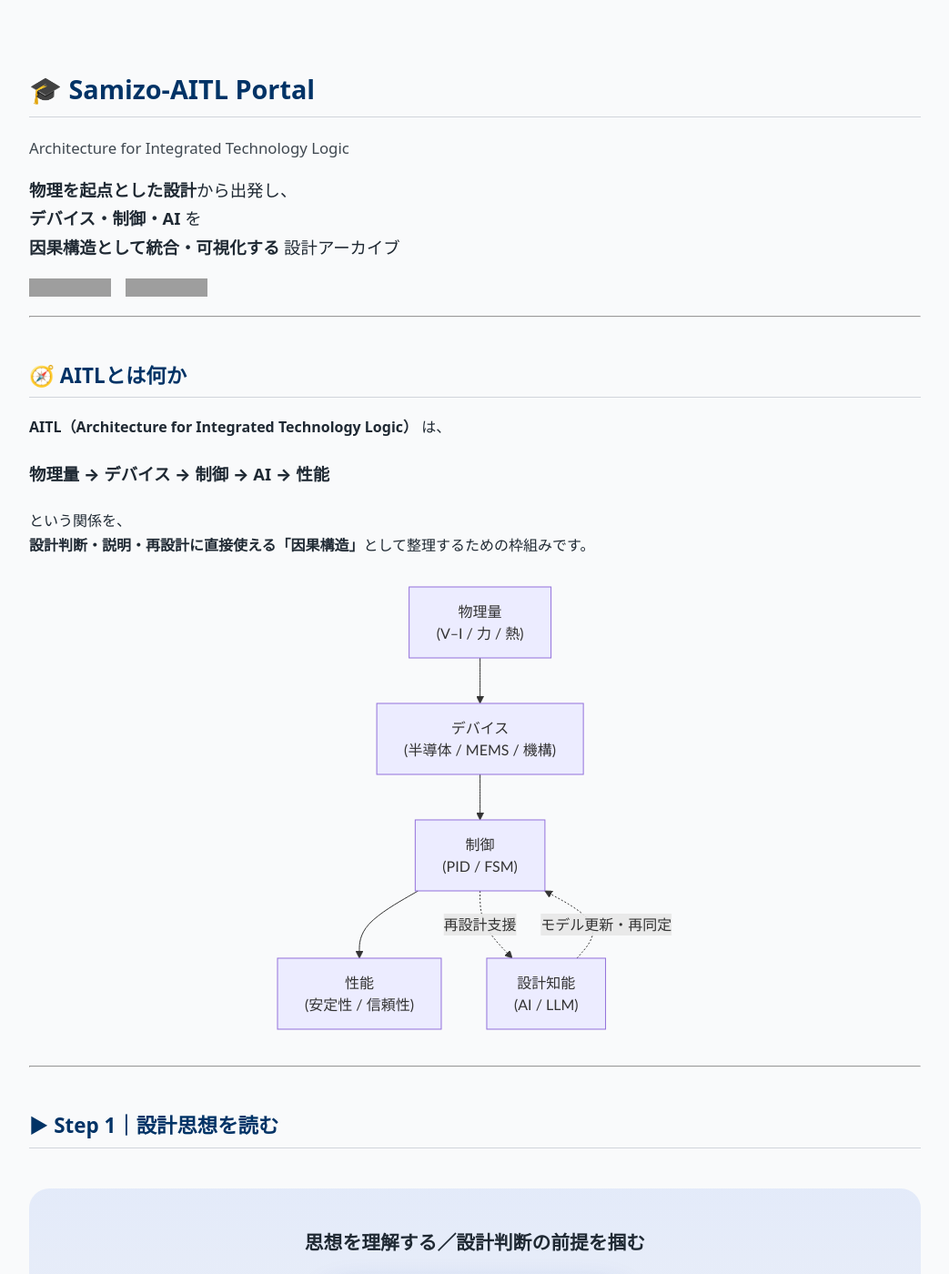
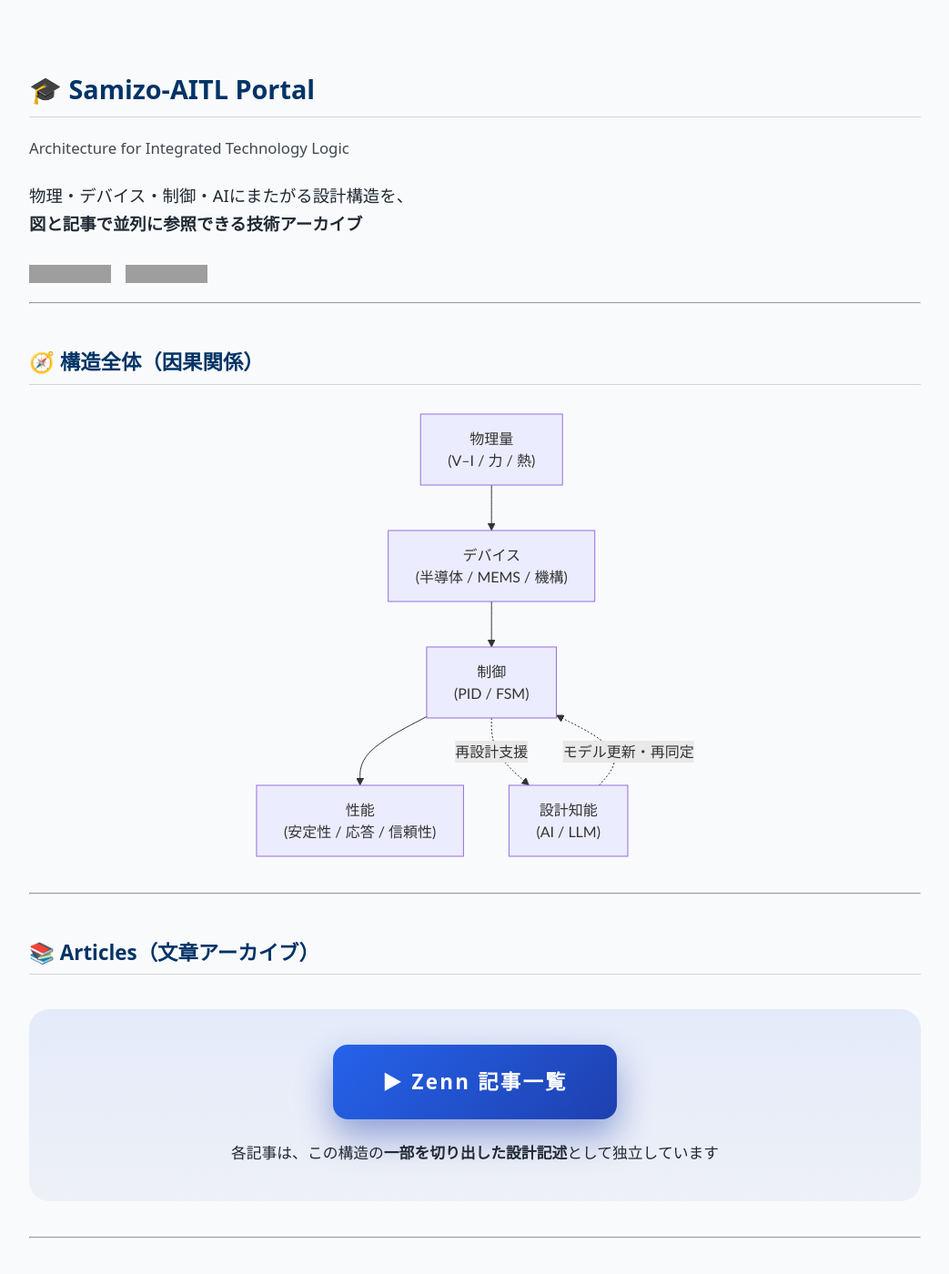
Before and after one commit to Samizo-AITL/Samizo-AITL.github.io, a Jekyll site: the page built from index.md, in a window 1280 px wide and 1400 px high. Shown: the whole window at 91% size, without its empty margins (118-1161 px from the left). Built offline with Jekyll 4.4.1, drawn with Linux system fonts in a browser that asks for light colours; some of the changed text lies outside the part shown; grey boxes are pictures that could not be loaded.

Commit message:
Update index.md

````diff
--- a/index.md
+++ b/index.md
@@ -1,7 +1,7 @@
 ---
 layout: default
 title: Samizo-AITL Portal
-description: Architecture for Integrated Technology Logic ― 物理・デバイス・制御・AIを因果構造として整理・可視化する設計アーカイブ
+description: 物理・デバイス・制御・AIにまたがる設計構造を、図と記事で並列に参照できる技術アーカイブ
 ---
 
 # 🎓 Samizo-AITL Portal
@@ -9,10 +9,9 @@
 Architecture for Integrated Technology Logic
 </span>
 
-<div style="margin-top:0.6em; font-size:1.15em; line-height:1.7;">
-<strong>物理を起点とした設計</strong>から出発し、<br>
-<strong>デバイス・制御・AI</strong> を<br>
-<strong>因果構造として統合・可視化する</strong> 設計アーカイブ
+<div style="margin:1.2em 0 1.6em 0; font-size:1.15em; line-height:1.7;">
+物理・デバイス・制御・AIにまたがる設計構造を、<br>
+<strong>図と記事で並列に参照できる技術アーカイブ</strong>
 </div>
 
 <div style="margin:1.2em 0 0.8em 0;">
@@ -26,16 +25,7 @@
 
 ---
 
-## 🧭 AITLとは何か
-
-**AITL（Architecture for Integrated Technology Logic）** は、
-
-<div style="font-size:1.15em; font-weight:800; margin:1.2em 0;">
-物理量 → デバイス → 制御 → AI → 性能
-</div>
-
-という関係を、
-**設計判断・説明・再設計に直接使える「因果構造」**として整理するための枠組みです。
+## 🧭 構造全体（因果関係）
 
 ```mermaid
 flowchart TD
@@ -43,7 +33,7 @@
     D["デバイス<br>(半導体 / MEMS / 機構)"]
     C["制御<br>(PID / FSM)"]
     A["設計知能<br>(AI / LLM)"]
-    S["性能<br>(安定性 / 信頼性)"]
+    S["性能<br>(安定性 / 応答 / 信頼性)"]
 
     P --> D
     D --> C
@@ -54,25 +44,21 @@
 
 ---
 
-## ▶ Step 1｜設計思想を読む
+## 📚 Articles（文章アーカイブ）
 
 <div style="
-  margin: 2.8em 0 3.2em 0;
-  padding: 2.6em 1.8em;
+  margin: 2.4em 0;
+  padding: 2.4em 1.6em;
   text-align: center;
   background: linear-gradient(180deg, rgba(37,99,235,0.10), rgba(30,64,175,0.05));
   border-radius: 22px;
 ">
 
-<div style="font-size:1.3em; font-weight:900; margin-bottom:1.2em;">
-思想を理解する／設計判断の前提を掴む
-</div>
-
 <a href="/zenn-articles/"
    style="
      display: inline-block;
      padding: 22px 54px;
-     font-size: 1.45em;
+     font-size: 1.4em;
      font-weight: 900;
      letter-spacing: 0.10em;
      color: #ffffff;
@@ -85,71 +71,49 @@
 </a>
 
 <div style="margin-top:1.4em; font-size:1.05em; line-height:1.7;">
-AITL の設計思想・因果構造・判断基準は<br>
-<strong>すべて Zenn 記事として文章化</strong>されています
+各記事は、この構造の<strong>一部を切り出した設計記述</strong>として独立しています
 </div>
 
 </div>
 
 ---
 
-## ▶ Step 2｜構造を「見る・体感する」
+## 🧩 Portal（構造ビュー）
 
 <div style="
-  margin: 3.2em 0;
+  margin: 3.0em 0;
   padding: 2.8em 2.0em;
-  background: linear-gradient(180deg, rgba(0,0,0,0.02), rgba(0,0,0,0.00));
   border: 2px solid #1e40af;
   border-radius: 22px;
+  text-align:center;
 ">
 
-<div style="text-align:center; font-size:1.4em; font-weight:900; margin-bottom:0.6em;">
-Portal｜ビジュアル構造アーカイブ
-</div>
+<a href="/portal/"
+   style="
+     display: inline-block;
+     padding: 18px 44px;
+     font-size: 1.25em;
+     font-weight: 800;
+     letter-spacing: 0.08em;
+     color: #1e40af;
+     background: #ffffff;
+     border: 3px solid #1e40af;
+     border-radius: 14px;
+     text-decoration: none;
+   ">
+  ▶ Portal を開く
+</a>
 
-<div style="text-align:center; font-size:1.05em; line-height:1.7; margin-bottom:1.8em;">
-AITL の全体構造・因果関係・設計レイヤを<br>
-<strong>図・アニメーション・デモ</strong>で一望する展示空間
-</div>
-
-<div style="text-align:center; margin-bottom:2.0em;">
-  <a href="/portal/"
-     style="
-       display: inline-block;
-       padding: 18px 44px;
-       font-size: 1.25em;
-       font-weight: 800;
-       letter-spacing: 0.08em;
-       color: #1e40af;
-       background: #ffffff;
-       border: 3px solid #1e40af;
-       border-radius: 14px;
-       text-decoration: none;
-     ">
-    ▶ Portal を開く
-  </a>
-</div>
-
-<div style="display:grid; grid-template-columns:repeat(auto-fit,minmax(220px,1fr)); gap:16px;">
+<div style="display:grid; grid-template-columns:repeat(auto-fit,minmax(220px,1fr)); gap:16px; margin-top:2.0em;">
   <div style="padding:14px; border:1px solid #ddd; border-radius:12px; text-align:center;">
-    AITL 全体構造図
+    全体構造図
   </div>
   <div style="padding:14px; border:1px solid #ddd; border-radius:12px; text-align:center;">
     制御階層（PID × FSM × AI）
   </div>
   <div style="padding:14px; border:1px solid #ddd; border-radius:12px; text-align:center;">
-    アニメーション／デモ
+    可視化・デモ
   </div>
 </div>
 
 </div>
-
----
-
-## 🔐 本ポータルの位置づけ
-
-Samizo-AITL Portal は、
-入門教材やチュートリアルを目的としたサイトではありません。
-
-**設計思想・判断基準・構造を
-省略せず残すための設計アーカイブ（SSOT）**として公開しています。
````
